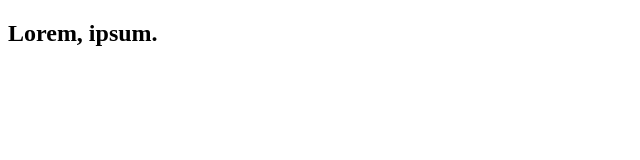
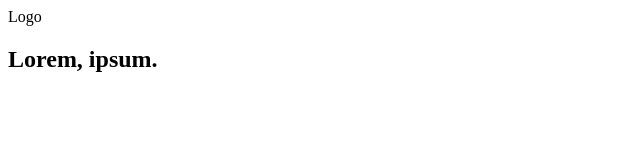
Before and after one commit to valdiks1/project1, a plain HTML site: page index.html in a window 1280 px wide. Shown: the whole page, without its empty margins (0-640 px from the left). Drawn offline with Linux system fonts and the light colour scheme.

Commit message:
Change_index_header

```diff
--- a/index.html
+++ b/index.html
@@ -7,7 +7,9 @@
     <title>Document</title>
 </head>
 <body>
-    <header></header>
+    <header>
+        <a>Logo</a>
+    </header>
     <main>
         <div class="gallery">
             <div class="row"></div>
```
